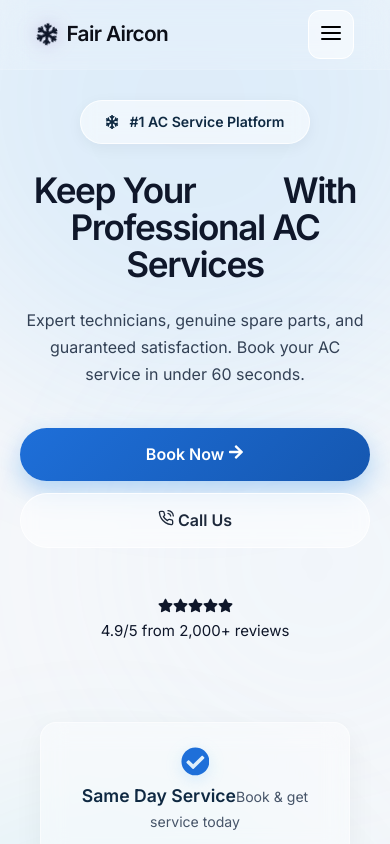
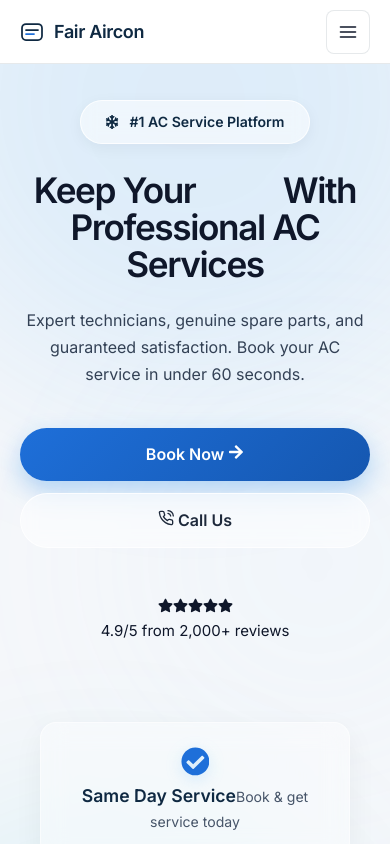
Before and after one commit to R1T1KK/FairAircon, a React (Vite) app in the folder client/: page / in a window 390 px wide. Shown: the top 844 px of the page. Built offline with nearby package versions, Linux system fonts and the light colour scheme; no server answers.

Commit message:
feat(ui): redesign Navbar with accessible mobile drawer

```diff
--- a/client/src/components/layout/Navbar.css
+++ b/client/src/components/layout/Navbar.css
@@ -4,261 +4,188 @@
   left: 0;
   right: 0;
   width: 100%;
+  height: 64px;
   z-index: 1000;
-  padding: 16px 40px;
-  transition: all var(--transition-base);
-  background: rgba(255, 255, 255, 0.15);
-  backdrop-filter: blur(12px);
-  -webkit-backdrop-filter: blur(12px);
-  border-bottom: 1px solid rgba(255, 255, 255, 0.1);
+  background-color: var(--bg-card);
+  border-bottom: 1px solid var(--border-hairline);
+  transition: box-shadow var(--transition-fast);
 }
 
 .navbar-scrolled {
-  padding: 12px 40px;
-  background: rgba(255, 255, 255, 0.6);
-  backdrop-filter: blur(20px);
-  box-shadow: 0 10px 30px rgba(0, 0, 0, 0.05);
-  border-bottom: 1px solid rgba(255, 255, 255, 0.3);
+  box-shadow: var(--shadow-sm);
 }
-
 
 .navbar-inner {
   display: flex;
   align-items: center;
   justify-content: space-between;
-  max-width: 1300px;
-  margin: 0 auto;
+  height: 100%;
 }
 
 .navbar-brand {
-  display: flex;
+  display: inline-flex;
   align-items: center;
-  gap: 12px;
-  font-size: 1.7rem;
-  font-weight: 900;
+  gap: 10px;
+  min-height: 44px;
+  color: var(--navy);
 }
 
-.brand-icon {
-  font-size: 1.8rem;
-  background: linear-gradient(135deg, #a0d2eb, #8458B3);
-  -webkit-background-clip: text;
-  -webkit-text-fill-color: transparent;
-  filter: drop-shadow(0 0 10px rgba(132, 88, 179, 0.4));
-  animation: rotate-slow 10s linear infinite;
-}
-
-@keyframes rotate-slow {
-  from { transform: rotate(0deg); }
-  to { transform: rotate(360deg); }
+.brand-mark {
+  flex-shrink: 0;
 }
 
 .brand-text {
-  color: #0c0f18;
-  font-weight: 950;
-  letter-spacing: -0.03em;
+  font-size: 1.125rem;
+  font-weight: 600;
+  letter-spacing: -0.02em;
+  color: var(--navy);
 }
 
 .navbar-links {
   display: flex;
   align-items: center;
-  gap: 36px;
+  gap: var(--space-8);
 }
 
-.navbar-links a {
-  font-size: 0.95rem;
-  font-weight: 600;
-  color: var(--gray-600);
-  transition: all 0.3s ease;
-  position: relative;
-  padding: 6px 0;
+.navbar-nav-group {
+  display: flex;
+  align-items: center;
+  gap: var(--space-6);
 }
 
-.navbar-links a:hover {
-  color: var(--primary-600);
+.nav-link {
+  display: inline-flex;
+  align-items: center;
+  gap: 6px;
+  min-height: 44px;
+  padding: 0 4px;
+  font-size: 0.9375rem;
+  font-weight: 500;
+  color: var(--text-secondary);
+  border-bottom: 2px solid transparent;
+  transition: color var(--transition-fast), border-color var(--transition-fast);
 }
 
-.navbar-links a.active {
-  color: var(--primary-700);
+.nav-link:hover {
+  color: var(--text-primary);
 }
 
-.navbar-links a::after {
-  content: '';
-  position: absolute;
-  bottom: 0;
-  left: 50%;
-  width: 0;
-  height: 2.5px;
-  background: linear-gradient(90deg, var(--primary-500), var(--cyan-400));
-  transition: all 0.3s cubic-bezier(0.4, 0, 0.2, 1);
-  transform: translateX(-50%);
-  border-radius: 4px;
+.nav-link.active {
+  color: var(--cobalt);
+  border-bottom-color: var(--cobalt);
 }
 
-.navbar-links a:hover::after,
-.navbar-links a.active::after {
-  width: 100%;
+.navbar-auth-section,
+.navbar-user-section {
+  display: flex;
+  align-items: center;
+  gap: var(--space-4);
 }
 
-.navbar-auth-section {
-  display: flex;
-  align-items: center;
-  gap: 15px;
-  background: rgba(255, 255, 255, 0.4);
-  padding: 6px 14px;
-  border-radius: var(--radius-full);
-  border: 1px solid rgba(255, 255, 255, 0.5);
-  margin-left: 10px;
+.nav-login-link {
+  color: var(--text-primary);
 }
 
-.nav-login-btn {
-  display: flex;
-  align-items: center;
-  gap: 8px;
-  font-weight: 700;
-  color: var(--gray-700);
-  font-size: 0.95rem;
-  transition: color 0.2s;
-  padding: 0 12px;
-}
-
-.nav-login-btn:hover {
-  color: var(--primary-600);
-}
-
-.nav-signup-btn {
-  display: flex;
-  align-items: center;
-  justify-content: center;
-  gap: 10px;
-  padding: 0 24px;
-  height: 42px;
-  min-width: 130px;
-  background: linear-gradient(135deg, var(--primary-600), var(--primary-700));
-  color: white !important;
-  border-radius: var(--radius-full);
-  font-weight: 700;
-  font-size: 0.9rem;
-  transition: all 0.3s cubic-bezier(0.4, 0, 0.2, 1);
-  box-shadow: 0 4px 15px rgba(30, 134, 233, 0.25);
-  position: relative;
-  overflow: hidden;
-  border: 1px solid rgba(255, 255, 255, 0.2);
-}
-
-.nav-signup-btn::before {
-  content: '';
-  position: absolute;
-  top: 0;
-  left: -100%;
-  width: 100%;
-  height: 100%;
-  background: linear-gradient(
-    90deg,
-    transparent,
-    rgba(255, 255, 255, 0.3),
-    transparent
-  );
-  transition: 0.6s;
-}
-
-.nav-signup-btn:hover {
-  transform: translateY(-4px) scale(1.05);
-  box-shadow: 0 15px 35px rgba(30, 134, 233, 0.5);
-}
-
-.nav-signup-btn:hover::before {
-  left: 100%;
+.nav-avatar-img {
+  width: 24px;
+  height: 24px;
+  border-radius: 50%;
+  object-fit: cover;
+  border: 1px solid var(--border-hairline);
 }
 
 .navbar-toggle {
   display: none;
-  background: rgba(255, 255, 255, 0.5);
-  padding: 10px;
-  border-radius: 12px;
-  border: 1px solid white;
+  align-items: center;
+  justify-content: center;
+  width: 44px;
+  height: 44px;
+  border-radius: var(--radius-sm);
+  border: 1px solid var(--border-hairline);
+  color: var(--text-primary);
+  background-color: var(--bg-card);
+  transition: background-color var(--transition-fast);
 }
 
-/* Mobile */
-@media (max-width: 991px) {
-  .navbar-links { display: none; }
-  .navbar-toggle { display: block; }
-  .navbar { padding: 12px 24px; }
+.navbar-toggle:hover {
+  background-color: var(--bg-raised);
+}
+
+.navbar-backdrop {
+  display: none;
+}
+
+@media (max-width: 900px) {
+  .navbar-toggle {
+    display: inline-flex;
+    position: relative;
+    z-index: 1002;
+  }
+
+  .navbar-links {
+    display: none;
+  }
 
   .navbar-links.open {
     display: flex;
+    flex-direction: column;
+    align-items: stretch;
+    gap: var(--space-6);
     position: fixed;
-    top: 0;
+    top: 64px;
     right: 0;
-    height: 100vh;
-    width: 280px;
-    background: white;
+    bottom: 0;
+    width: min(300px, 100vw);
+    background-color: var(--bg-card);
+    border-left: 1px solid var(--border-hairline);
+    padding: var(--space-6) var(--space-5);
+    box-shadow: var(--shadow-lg);
+    z-index: 1001;
+    overflow-y: auto;
+  }
+
+  .navbar-nav-group {
     flex-direction: column;
-    padding: 100px 32px;
-    box-shadow: -10px 0 40px rgba(0, 0, 0, 0.1);
-    z-index: 1001;
+    align-items: stretch;
+    gap: var(--space-1);
+    border-bottom: 1px solid var(--border-hairline);
+    padding-bottom: var(--space-4);
+  }
+
+  .nav-link {
+    width: 100%;
+    padding: 0 var(--space-3);
+    border-bottom: none;
+    border-radius: var(--radius-sm);
+  }
+
+  .nav-link.active {
+    background-color: var(--cobalt-tint);
+    color: var(--cobalt);
+  }
+
+  .navbar-auth-section,
+  .navbar-user-section {
+    flex-direction: column;
+    align-items: stretch;
+    gap: var(--space-3);
+  }
+
+  .nav-cta-btn,
+  .nav-logout-btn {
+    width: 100%;
+    height: 44px;
+    min-height: 44px;
+  }
+
+  .navbar-backdrop {
+    display: block;
+    position: fixed;
+    top: 64px;
+    left: 0;
+    right: 0;
+    bottom: 0;
+    background-color: rgba(15, 23, 42, 0.35);
+    z-index: 1000;
   }
 }
-
-@media (max-width: 480px) {
-  .navbar { padding: 10px 16px; }
-  .navbar-brand { font-size: 1.3rem; gap: 8px; }
-  .brand-icon { font-size: 1.4rem; }
-
-  .navbar-links.open { width: 100%; padding-top: 80px; }
-  .navbar-links a { font-size: 1.1rem; padding: 12px 0; }
-
-  .navbar-auth-section, .navbar-user-section { padding: 4px 10px; gap: 10px; margin-left: 0; }
-  .nav-signup-btn, .nav-logout-btn { padding: 0 16px; min-width: 100px; height: 38px; font-size: 0.8rem; }
-}
-
-/* User Section & Logout */
-.navbar-user-section {
-  display: flex;
-  align-items: center;
-  gap: 20px;
-  background: rgba(255, 255, 255, 0.4);
-  padding: 6px 16px;
-  border-radius: var(--radius-full);
-  border: 1px solid rgba(255, 255, 255, 0.5);
-  margin-left: 10px;
-}
-
-.nav-profile-link {
-  display: flex;
-  align-items: center;
-  gap: 8px;
-  font-weight: 700;
-  color: var(--gray-700);
-  font-size: 0.95rem;
-}
-
-.nav-avatar-img {
-  width: 28px;
-  height: 28px;
-  border-radius: 50%;
-  object-fit: cover;
-  border: 1.5px solid var(--primary-200);
-}
-
-.nav-logout-btn {
-  display: flex;
-  align-items: center;
-  justify-content: center;
-  gap: 10px;
-  padding: 0 24px;
-  height: 42px;
-  min-width: 130px;
-  background: linear-gradient(135deg, var(--danger), #b91c1c);
-  color: white;
-  border-radius: var(--radius-full);
-  font-weight: 700;
-  font-size: 0.9rem;
-  transition: all 0.3s cubic-bezier(0.4, 0, 0.2, 1);
-  box-shadow: 0 4px 15px rgba(239, 68, 68, 0.25);
-}
-
-.nav-logout-btn:hover {
-  transform: translateY(-2px);
-  box-shadow: 0 6px 16px rgba(239, 68, 68, 0.4);
-  filter: brightness(1.1);
-}
--- a/client/src/components/layout/Navbar.jsx
+++ b/client/src/components/layout/Navbar.jsx
@@ -1,9 +1,23 @@
 import { useState, useEffect } from 'react';
 import { Link, useLocation, useNavigate } from 'react-router-dom';
 import { useAuth } from '../../context/AuthContext';
-import { FiMenu, FiX, FiUser, FiLogOut, FiGrid, FiLogIn, FiUserPlus } from 'react-icons/fi';
-import { FaSnowflake } from 'react-icons/fa';
+import { FiMenu, FiX, FiUser, FiLogOut, FiGrid } from 'react-icons/fi';
 import './Navbar.css';
+
+const BrandMark = () => (
+  <svg
+    width="24"
+    height="24"
+    viewBox="0 0 24 24"
+    fill="none"
+    aria-hidden="true"
+    className="brand-mark"
+  >
+    <rect x="2" y="4" width="20" height="16" rx="4" stroke="currentColor" strokeWidth="1.75" />
+    <path d="M6 10H18" stroke="currentColor" strokeWidth="1.75" strokeLinecap="round" />
+    <path d="M6 14H14" stroke="#1E6FD9" strokeWidth="1.75" strokeLinecap="round" />
+  </svg>
+);
 
 const Navbar = () => {
   const [isOpen, setIsOpen] = useState(false);
@@ -13,69 +27,105 @@ const Navbar = () => {
   const navigate = useNavigate();
 
   useEffect(() => {
-    const handleScroll = () => setScrolled(window.scrollY > 20);
-    window.addEventListener('scroll', handleScroll);
+    const handleScroll = () => setScrolled(window.scrollY > 12);
+    window.addEventListener('scroll', handleScroll, { passive: true });
     return () => window.removeEventListener('scroll', handleScroll);
   }, []);
 
   useEffect(() => {
-    setIsOpen(false);
-  }, [location]);
+    if (!isOpen) return;
+    const handleKeyDown = (e) => {
+      if (e.key === 'Escape') setIsOpen(false);
+    };
+    window.addEventListener('keydown', handleKeyDown);
+    return () => window.removeEventListener('keydown', handleKeyDown);
+  }, [isOpen]);
 
   const handleLogout = () => {
+    setIsOpen(false);
     logout();
     navigate('/');
   };
 
+  const closeMenu = () => setIsOpen(false);
+
   return (
-    <nav className={`navbar ${scrolled ? 'navbar-scrolled' : ''}`}>
-      <div className="container navbar-inner">
-        <Link to="/" className="navbar-brand">
-          <FaSnowflake className="brand-icon" />
+    <header className={`navbar ${scrolled ? 'navbar-scrolled' : ''}`}>
+      <nav className="container navbar-inner" aria-label="Primary navigation">
+        <Link to="/" className="navbar-brand" onClick={closeMenu}>
+          <BrandMark />
           <span className="brand-text">Fair Aircon</span>
         </Link>
 
-        <div className={`navbar-links ${isOpen ? 'open' : ''}`}>
-          <Link to="/" className={location.pathname === '/' ? 'active' : ''}>Home</Link>
-          <Link to="/services" className={location.pathname === '/services' ? 'active' : ''}>Services</Link>
-          <Link to="/booking" className={location.pathname === '/booking' ? 'active' : ''}>Book Now</Link>
+        <div
+          id="primary-nav-menu"
+          className={`navbar-links ${isOpen ? 'open' : ''}`}
+        >
+          <div className="navbar-nav-group">
+            <Link to="/" onClick={closeMenu} className={`nav-link ${location.pathname === '/' ? 'active' : ''}`}>
+              Home
+            </Link>
+            <Link to="/services" onClick={closeMenu} className={`nav-link ${location.pathname === '/services' ? 'active' : ''}`}>
+              Services
+            </Link>
+            <Link to="/booking" onClick={closeMenu} className={`nav-link ${location.pathname === '/booking' ? 'active' : ''}`}>
+              Book Now
+            </Link>
+          </div>
 
           {user ? (
             <div className="navbar-user-section">
               {isAdmin && (
-                <Link to="/admin" className="nav-admin-link">
-                  <FiGrid size={16} /> Dashboard
+                <Link to="/admin" onClick={closeMenu} className="nav-link nav-admin-link">
+                  <FiGrid size={16} aria-hidden="true" />
+                  <span>Dashboard</span>
                 </Link>
               )}
-              <Link to="/profile" className="nav-profile-link">
+              <Link to="/profile" onClick={closeMenu} className="nav-link nav-profile-link">
                 {user.avatar ? (
-                  <img src={user.avatar} alt="Profile" className="nav-avatar-img" />
+                  <img src={user.avatar} alt={user.name || 'Profile'} className="nav-avatar-img" width="24" height="24" />
                 ) : (
-                  <FiUser size={16} />
+                  <FiUser size={16} aria-hidden="true" />
                 )}
-                {user.name?.split(' ')[0]}
+                <span>{user.name?.split(' ')[0]}</span>
               </Link>
-              <button onClick={handleLogout} className="nav-logout-btn">
-                <FiLogOut size={16} /> Logout
+              <button type="button" onClick={handleLogout} className="btn btn-secondary btn-sm nav-logout-btn">
+                <FiLogOut size={15} aria-hidden="true" />
+                <span>Log out</span>
               </button>
             </div>
           ) : (
             <div className="navbar-auth-section">
-              <Link to="/login" className="nav-login-btn">
-                <FiLogIn size={16} /> Log In
+              <Link to="/login" onClick={closeMenu} className="nav-link nav-login-link">
+                Log in
               </Link>
-              <Link to="/signup" className="nav-signup-btn">
-                <FiUserPlus size={16} /> Sign Up
+              <Link to="/booking" onClick={closeMenu} className="btn btn-primary btn-sm nav-cta-btn">
+                Book Service
               </Link>
             </div>
           )}
         </div>
 
-        <button className="navbar-toggle" onClick={() => setIsOpen(!isOpen)}>
-          {isOpen ? <FiX size={24} /> : <FiMenu size={24} />}
+        <button
+          type="button"
+          className="navbar-toggle"
+          onClick={() => setIsOpen(!isOpen)}
+          aria-label={isOpen ? 'Close navigation menu' : 'Open navigation menu'}
+          aria-expanded={isOpen}
+          aria-controls="primary-nav-menu"
+        >
+          {isOpen ? <FiX size={20} aria-hidden="true" /> : <FiMenu size={20} aria-hidden="true" />}
         </button>
-      </div>
-    </nav>
+      </nav>
+
+      {isOpen && (
+        <div
+          className="navbar-backdrop"
+          onClick={() => setIsOpen(false)}
+          aria-hidden="true"
+        />
+      )}
+    </header>
   );
 };
 
```
